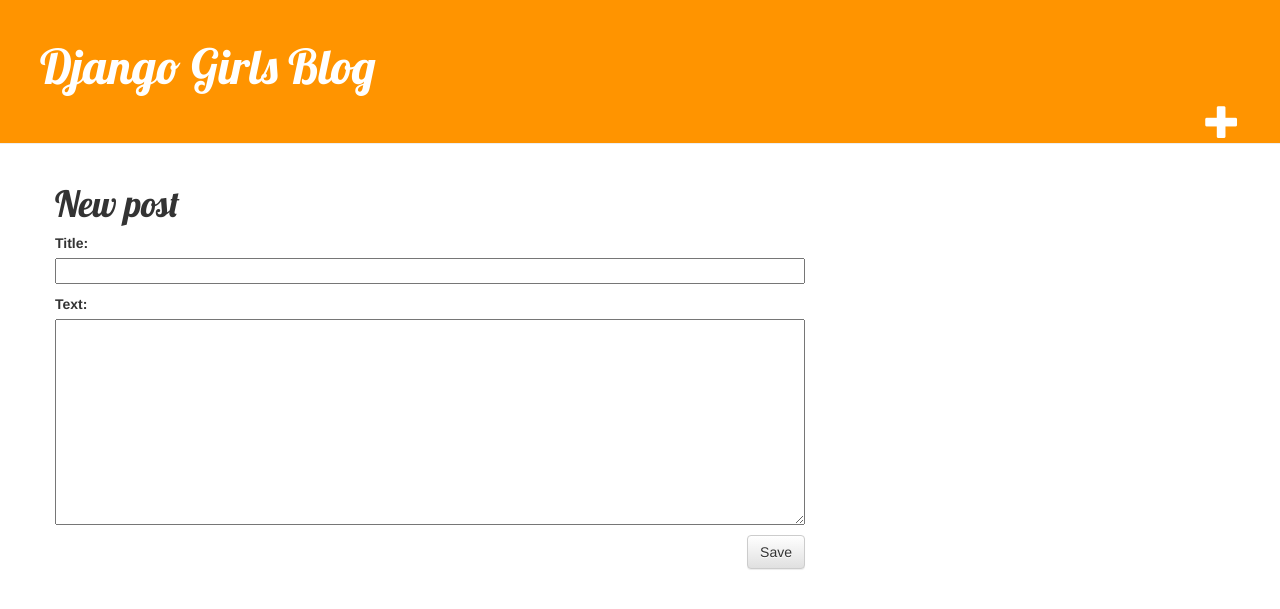
After one commit to ejcskier/my-first-blog, a Django app: page /post/new/ in a window 1280 px wide. The commit adds this page. Shown: the top 609 px of the page. Run offline with Django 3.2, Linux system fonts and the light colour scheme; some libraries are stand-ins or nearby versions.

Commit message:
finished

```diff
--- /dev/null
+++ b/blog/forms.py
@@ -0,0 +1,9 @@
+from django import forms
+
+from .models import Post
+
+class PostForm(forms.ModelForm):
+
+    class Meta:
+        model = Post
+        fields = ('title', 'text',)
--- a/blog/static/css/blog.css
+++ b/blog/static/css/blog.css
@@ -1,7 +1,7 @@
 .page-header {
     background-color: #ff9400;
     margin-top: 0;
-    padding: 20px 20px 20px 40px;
+    padding: 20px 20px 40px 40px;
 }
 
 .page-header h1, .page-header h1 a, .page-header h1 a:visited, .page-header h1 a:active {
--- a/blog/templates/blog/base.html
+++ b/blog/templates/blog/base.html
@@ -10,6 +10,7 @@
 <body>
     <div class="page-header">
         <h1><a href="/">Django Girls Blog</a></h1>
+        <a href="{% url 'post_new' %}" class="top-menu"><span class="glyphicon glyphicon-plus"></span></a>
     </div>
     <div class="content container">
         <div class="row">
--- /dev/null
+++ b/blog/templates/blog/post_edit.html
@@ -0,0 +1,9 @@
+{% extends 'blog/base.html' %}
+
+{% block content %}
+    <h1>New post</h1>
+    <form method="POST" class="post-form">{% csrf_token %}
+        {{ form.as_p }}
+        <button type="submit" class="save btn btn-default">Save</button>
+    </form>
+{% endblock %}
--- a/blog/urls.py
+++ b/blog/urls.py
@@ -4,4 +4,5 @@
 urlpatterns = [
     url(r'^$', views.post_list, name='post_list'),
     url(r'^post/(?P<pk>\d+)/$', views.post_detail, name='post_detail'),
+    url(r'^post/new/$', views.post_new, name='post_new'),
 ]
--- a/blog/views.py
+++ b/blog/views.py
@@ -2,6 +2,8 @@
 from django.utils import timezone
 from .models import Post
 from django.shortcuts import render, get_object_or_404
+from .forms import PostForm
+from django.shortcuts import redirect
 
 def post_list(request):
     posts = Post.objects.filter(published_date__lte=timezone.now()).order_by('published_date')
@@ -10,3 +12,17 @@
 def post_detail(request, pk):
     post = get_object_or_404(Post, pk=pk)
     return render(request, 'blog/post_detail.html', {'post': post})
+
+
+def post_new(request):
+    if request.method == "POST":
+        form = PostForm(request.POST)
+        if form.is_valid():
+            post = form.save(commit=False)
+            post.author = request.user
+            post.published_date = timezone.now()
+            post.save()
+            return redirect('post_detail', pk=post.pk)
+    else:
+        form = PostForm()
+    return render(request, 'blog/post_edit.html', {'form': form})
```
